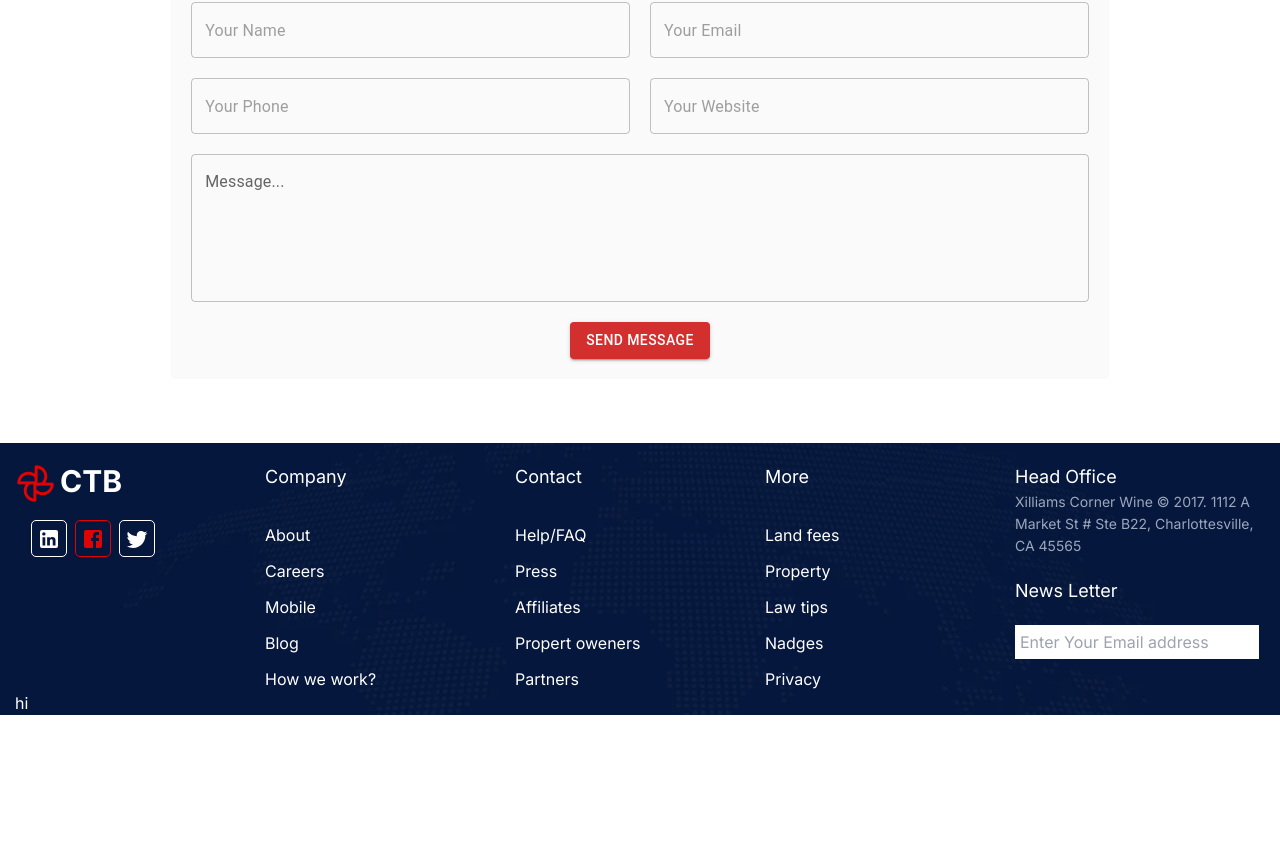
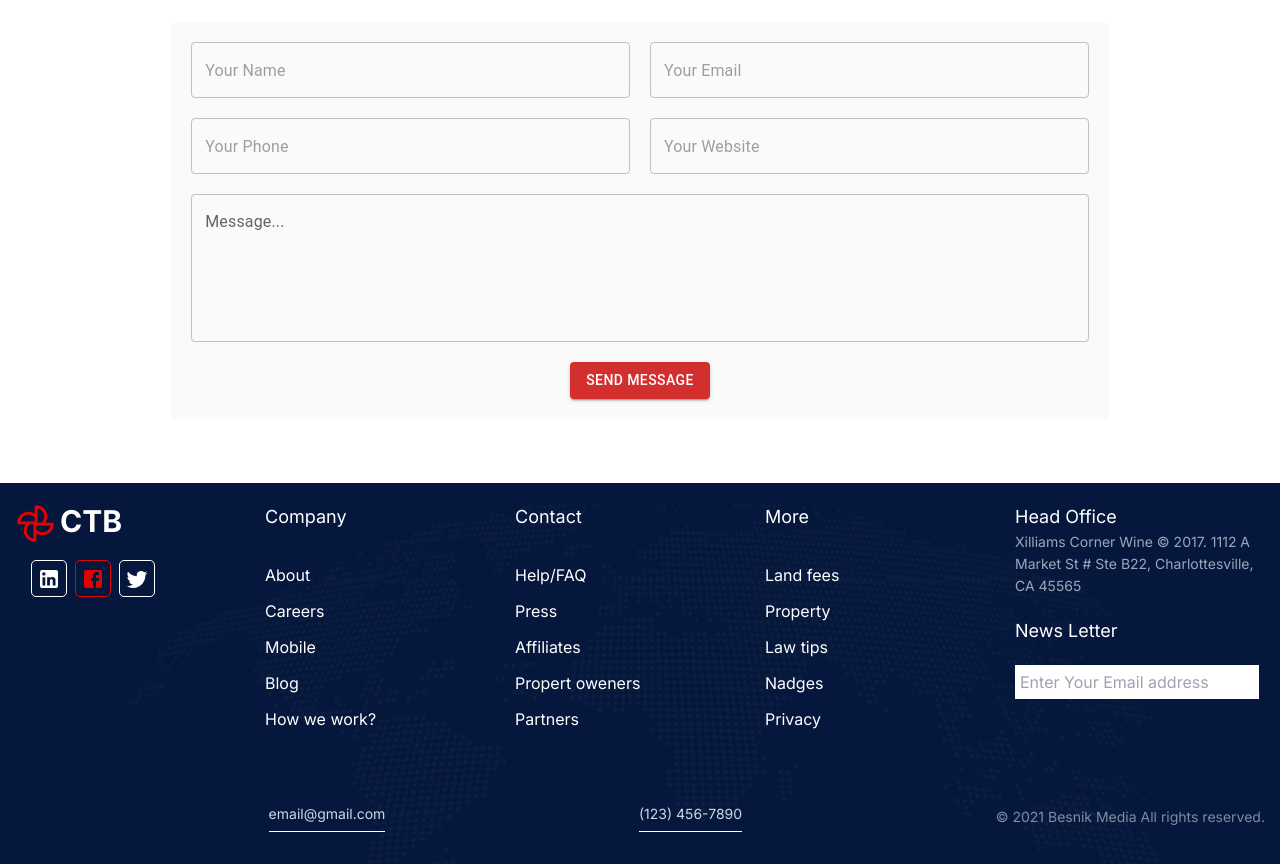
Before and after one commit to emon-webdev/Capital-Trust-Bank, a React (Create React App) app: page / in a window 1280 px wide. Shown: the part 374-1238 px from the top of the page. Before the commit the page ends 1089 px from the top, so only its background shows below. Built offline with nearby package versions, Linux system fonts and the light colour scheme.

Commit message:
footer done

```diff
--- a/src/Pages/Home/ContactUs.js
+++ b/src/Pages/Home/ContactUs.js
@@ -5,7 +5,7 @@ const ContactUs = () => {
   return (
     <div className="contact-area">
       <div className="container">
-        <div className="flex justify-center align-middle gap-5">
+        <div className="flex justify-center align-middle gap-5 my-5">
           <span className="text-red-600">--</span>
           <h2 className="text-red-600">Contact Us</h2>
           <span className="text-red-600">--</span>
--- a/src/Pages/Shared/Footer.css
+++ b/src/Pages/Shared/Footer.css
@@ -46,3 +46,36 @@
   padding: 5px;
   border-radius: 5px;
 }
+
+.end-footer {
+  font-family: "Inter";
+  font-style: normal;
+  font-weight: 400;
+  font-size: 14px;
+  color: #ccd7e5;
+  border-bottom: 1px solid white;
+  padding-bottom: 7px;
+}
+.borderless-end-footer {
+  font-family: "Inter";
+  font-style: normal;
+  font-weight: 400;
+  font-size: 14px;
+  line-height: 22px;
+  color: #ccd7e5;
+  opacity: 0.6;
+}
+
+.parent-end-footer {
+  display: flex;
+  justify-content: space-between;
+  align-items: center;
+}
+
+@media only screen and (max-width: 640px) {
+  .parent-end-footer {
+    display: flex;
+    flex-direction: column;
+    gap: 10px;
+  }
+}
--- a/src/Pages/Shared/Footer.js
+++ b/src/Pages/Shared/Footer.js
@@ -72,7 +72,14 @@ const Footer = () => {
             </div>
           </div>
         </div>
-        <div>hi</div>
+        <div className="mt-8 py-10 parent-end-footer">
+          <span></span>
+          <span className=" end-footer">email@gmail.com</span>
+          <span className=" end-footer">(123) 456-7890</span>
+          <span className="borderless-end-footer">
+            © 2021 Besnik Media All rights reserved.
+          </span>
+        </div>
       </div>
     </div>
   );
```
